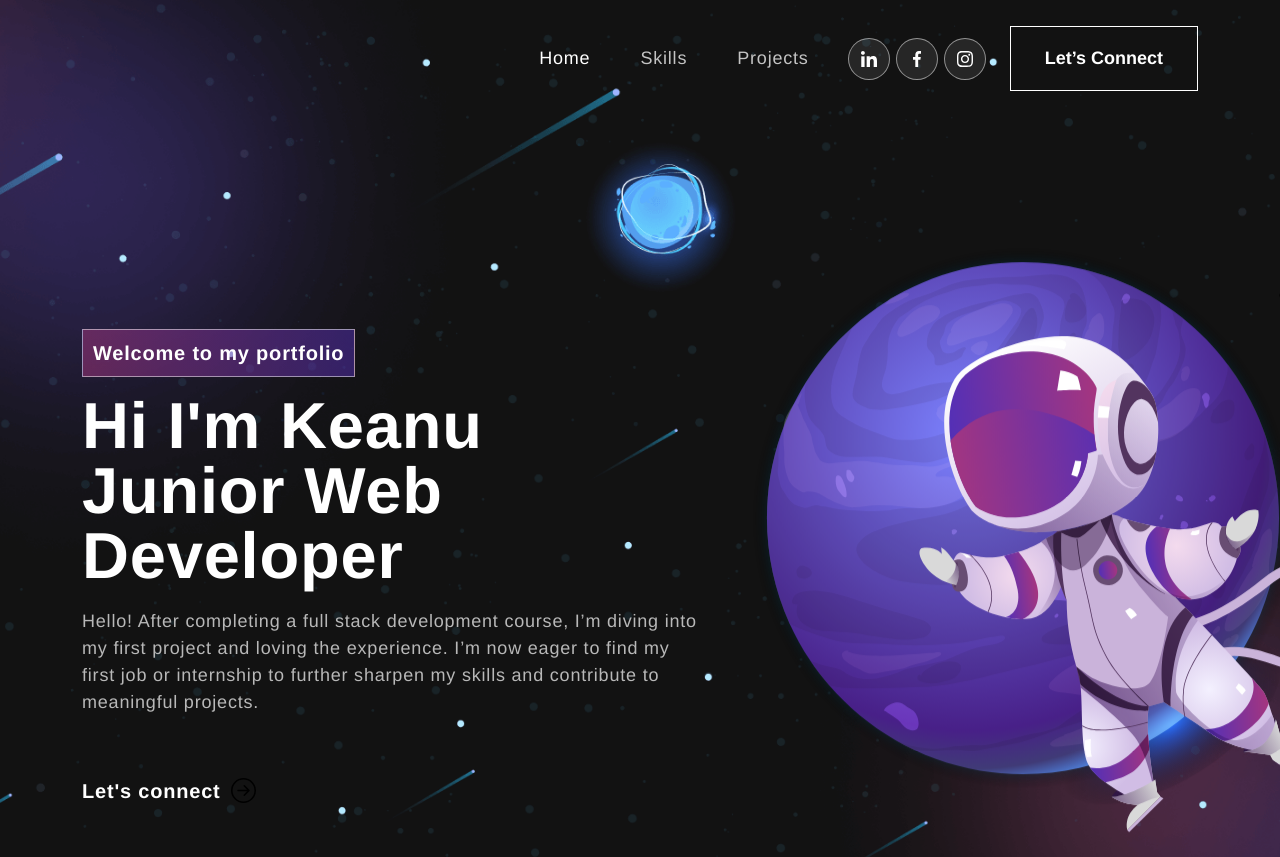
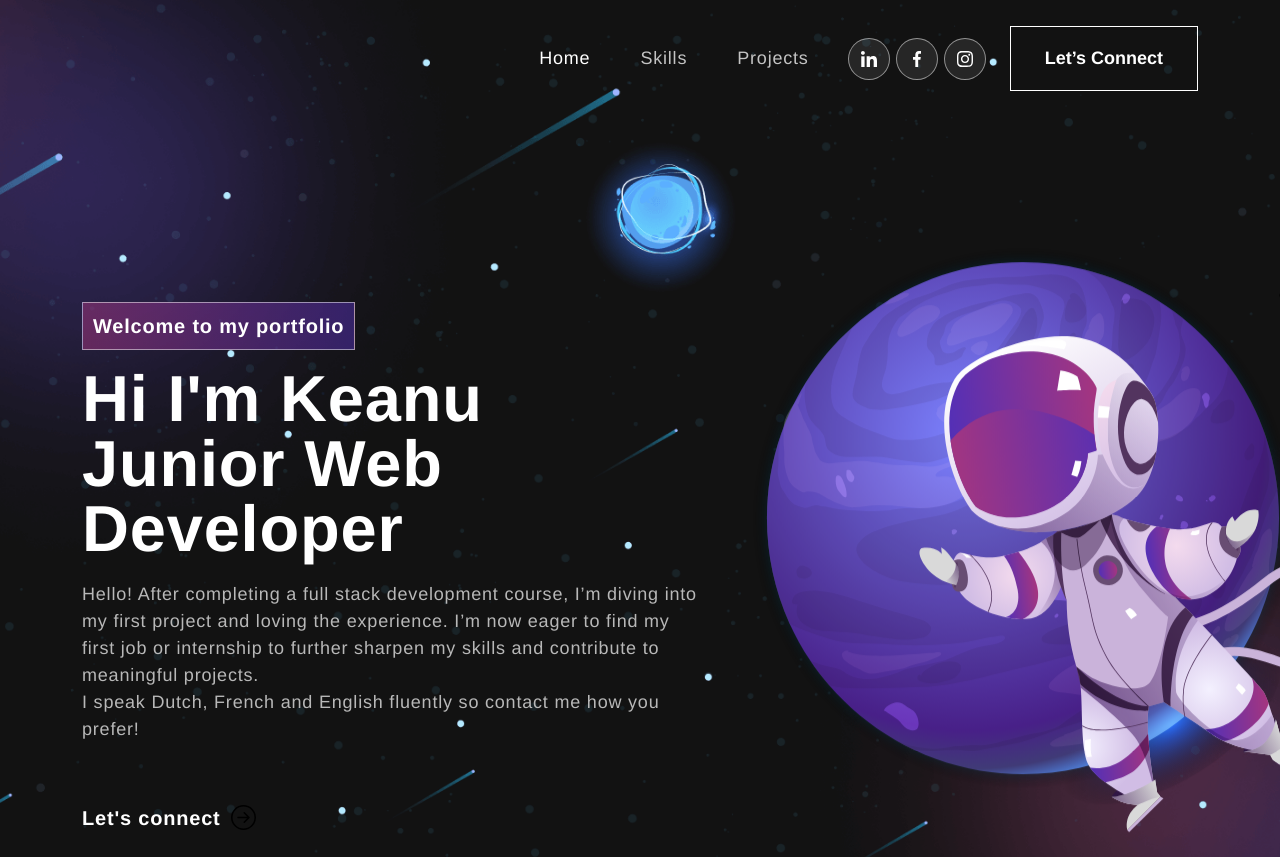
Before and after one commit to Codekmt/devWebsite, a React (Create React App) app: page / in a window 1280 px wide. Shown: the top 857 px of the page. Built offline with nearby package versions, Linux system fonts and the light colour scheme.

Commit message:
Fixed scroll-behavior

```diff
--- a/src/App.css
+++ b/src/App.css
@@ -3,8 +3,8 @@
 * {
   margin: 0;
   padding: 0;
-  box-sizing:border-box;
-
+  box-sizing: border-box;
+  scroll-behavior: smooth;
 }
 
 html {
--- a/src/components/Banner.js
+++ b/src/components/Banner.js
@@ -48,7 +48,7 @@ export const Banner = () => {
                     <Col xs={12} md={6} xl={7}>
                     <span className="tagLine">Welcome to my portfolio</span>
                     <h1>Hi I'm Keanu <br /><span className="wrap">{text}</span></h1>
-                    <p>Hello! After completing a full stack development course, I’m diving into my first project and loving the experience. I’m now eager to find my first job or internship to further sharpen my skills and contribute to meaningful projects.</p>
+                    <p>Hello! After completing a full stack development course, I’m diving into my first project and loving the experience. I’m now eager to find my first job or internship to further sharpen my skills and contribute to meaningful projects.<br /> I speak Dutch, French and English fluently so contact me how you prefer!</p>
                     <a href="#contact">
                         <button>
                         Let's connect <ArrowRightCircle size={25} />
```
